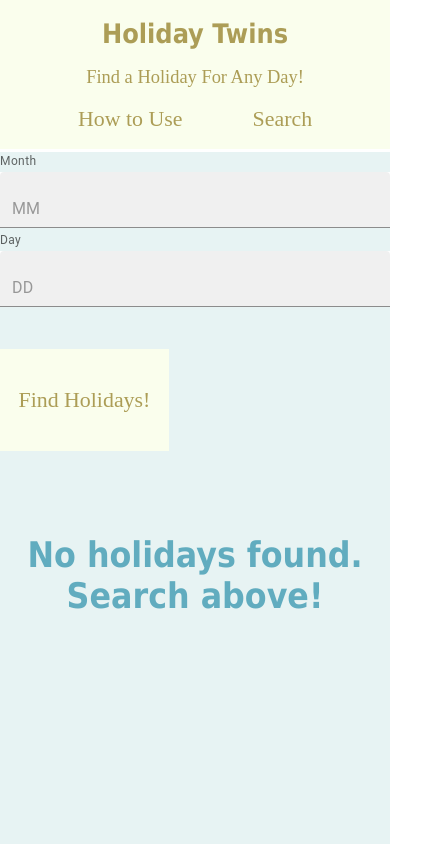
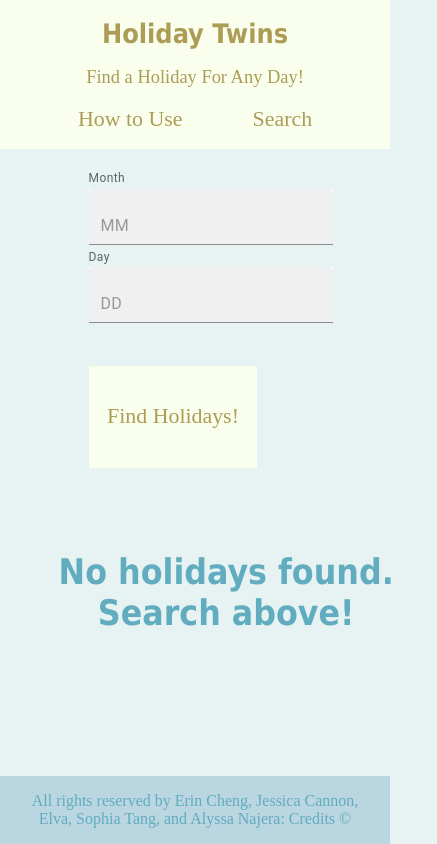
Before and after one commit to jrcann11/cs391-final-project, a Next.js app: page /search in a window 390 px wide. Shown: the top 844 px of the page, 437 px wide, since content can reach past the window. Built offline with nearby package versions, Linux system fonts and the light colour scheme.

Commit message:
Fixed unresponsive Footer

```diff
--- a/app/components/HolidayDisplay.tsx
+++ b/app/components/HolidayDisplay.tsx
@@ -8,7 +8,7 @@ type HolidayDisplayProps = {
 };
 
 const StyledMain = styled.div`
-    min-height: 86vh;
+    width: 100%;
     background-color: #E7F3F3;
     padding: 2vh 4vw;
     display: flex;
--- a/app/layout.tsx
+++ b/app/layout.tsx
@@ -1,16 +1,30 @@
+"use client";
+
 import React from "react";
 import Header from "./components/Header";
 import Footer from "./components/Footer";
+import styled from "styled-components";
 
-export default function RootLayout({children,}:
-    Readonly<{children: React.ReactNode;}>) {
-  return (
-    <html lang="en">
-      <body style={{margin: 0}}>
-      <Header/>
-        <main>{children}</main>
-        <Footer/>
-      </body>
-    </html>
-  );
+const Body = styled.body`
+    background-color: #E7F3F3;
+    margin: 0;
+    display: flex;
+    flex-direction: column;
+    min-height: 100vh;
+`;
+
+const Main = styled.main`
+  flex: 1;
+`;
+
+export default function RootLayout({ children }: Readonly<{ children: React.ReactNode }>) {
+    return (
+        <html lang="en">
+        <Body>
+            <Header />
+            <Main>{children}</Main>
+            <Footer />
+        </Body>
+        </html>
+    );
 }
--- a/app/search/page.tsx
+++ b/app/search/page.tsx
@@ -8,10 +8,14 @@ import HolidayDisplay from "../components/HolidayDisplay";
 import ErrorMessage from "../components/ErrorMessage"; // <-- import ErrorMessage
 
 const StyledMain = styled.div`
-    height: 86vh;
-    width: auto;
+    width: 100%;
     background-color: #E7F3F3;
-`
+    flex: 1;
+    padding: 2vh 4vw;
+    display: flex;
+    flex-direction: column;
+    align-items: center;
+`;
 
 export default function Search() {
     const [holidays, setHolidays] = useState<Holiday[]>([]);
```
